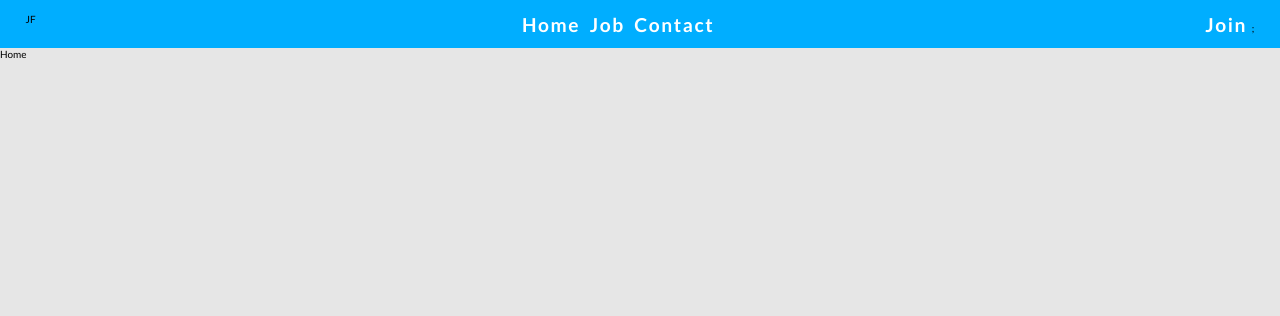
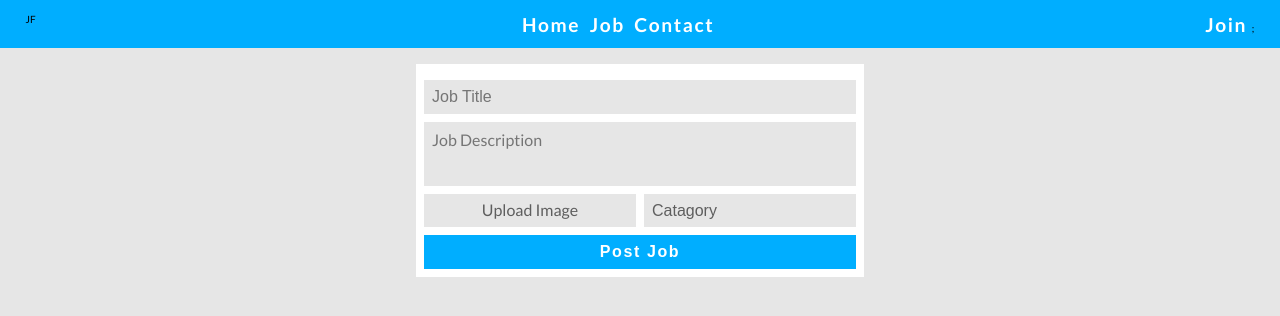
Before and after one commit to BakiAdol/Job-Finder, a React (Create React App) app in the folder client/: page / in a window 1280 px wide. Shown: the top 316 px of the page. Built offline with nearby package versions, Linux system fonts and the light colour scheme; the HTML template or start-up script is replaced by a standard one.

Commit message:
create job post in home

```diff
--- /dev/null
+++ b/client/src/components/home/Home.css
@@ -0,0 +1,4 @@
+.jobPostContainer {
+  width: 35%;
+  margin: 1rem auto;
+}
--- a/client/src/components/home/Home.js
+++ b/client/src/components/home/Home.js
@@ -1,5 +1,13 @@
 import React from "react";
+import "./Home.css";
+import JobPost from "./JobPost/JobPost";
 
 export default function Home() {
-  return <div>Home</div>;
+  return (
+    <div>
+      <div className="jobPostContainer">
+        <JobPost />
+      </div>
+    </div>
+  );
 }
--- /dev/null
+++ b/client/src/components/home/JobPost/CataItems.js
@@ -0,0 +1,20 @@
+let CataItems = [
+  {
+    isSelected: -1,
+    iName: "Catagory",
+  },
+  {
+    isSelected: 0,
+    iName: "React Js",
+  },
+  {
+    isSelected: 0,
+    iName: "Node Js",
+  },
+  {
+    isSelected: 0,
+    iName: "DotNet",
+  },
+];
+
+export default CataItems;
--- /dev/null
+++ b/client/src/components/home/JobPost/JobPost.css
@@ -0,0 +1,105 @@
+div.jobPost {
+  padding: 0.5rem;
+  background-color: var(--c-white);
+}
+div.jobPost form input[type="text"],
+textarea {
+  width: 100%;
+  border: none;
+  background: var(--c-light-gray);
+  padding: 0.5rem;
+  margin-top: 0.5rem;
+  font-size: 1rem;
+  color: var(--c-dark-gray);
+}
+
+div.jobPost form textarea {
+  height: 4rem;
+  resize: none;
+  font-family: var(--f-lato);
+  border: none;
+  outline: none;
+}
+
+div.jobPost form input[type="file"] {
+  display: none;
+}
+
+div.jobPost form div.imgAndCataContainer {
+  display: flex;
+}
+
+div.jobPost form div.imgAndCataContainer div.imgContainer {
+  width: 50%;
+  margin-right: 0.25rem;
+}
+
+div.jobPost form div.imgAndCataContainer div.cataContainer {
+  width: 50%;
+  margin-left: 0.25rem;
+  display: flex;
+  flex-direction: column;
+}
+
+div.jobPost form div.imgAndCataContainer div.cataContainer select {
+  appearance: none;
+  border: none;
+  outline: none;
+  width: 100%;
+  padding: 0.5rem;
+  background-color: var(--c-light-gray);
+  display: inline-block;
+  cursor: pointer;
+  font-size: 1rem;
+  margin: 0.4rem 0 0.5rem 0;
+  color: var(--c-dark-gray);
+}
+
+div.jobPost
+  form
+  div.imgAndCataContainer
+  div.cataContainer
+  div.selectedItemShow {
+  display: flex;
+  justify-content: space-between;
+  background-color: var(--c-light-gray);
+  padding: 0.5rem;
+  font-size: 1rem;
+  color: var(--c-dark-gray);
+  margin-bottom: 0.5rem;
+}
+
+div.jobPost
+  form
+  div.imgAndCataContainer
+  div.cataContainer
+  div.selectedItemShow
+  span {
+  cursor: pointer;
+  color: var(--c-error);
+  font-weight: 700;
+}
+
+div.jobPost form label {
+  width: 100%;
+  text-align: center;
+  padding: 0.35rem 0.5rem 0.5rem 0.5rem;
+  background-color: var(--c-light-gray);
+  display: inline-block;
+  cursor: pointer;
+  font-size: 1rem;
+  margin: 0.4rem 0 0.5rem 0;
+  color: var(--c-dark-gray);
+}
+
+div.jobPost form button {
+  width: 100%;
+  border: none;
+  background: var(--c-primary);
+  padding: 0.5rem;
+  font-size: 1rem;
+  color: var(--c-white);
+  font-weight: 700;
+  letter-spacing: 0.1rem;
+  cursor: pointer;
+}
--- /dev/null
+++ b/client/src/components/home/JobPost/JobPost.js
@@ -0,0 +1,97 @@
+import React, { useState } from "react";
+import CataItems from "./CataItems";
+import "./JobPost.css";
+
+export default function JobPost() {
+  const [jobInp, setjobInp] = useState({
+    jTitle: "",
+    jDescription: "",
+    jImage: "",
+    jCatagory: CataItems,
+  });
+
+  function updateNewState(pos, val) {
+    let obj = { ...jobInp };
+    let items = [...obj.jCatagory];
+    let item = { ...items[pos] };
+    item.isSelected = val;
+    items[pos] = item;
+    obj.jCatagory = items;
+    setjobInp(obj);
+  }
+
+  const hangleInput = (event) => {
+    let { name, value } = event.target;
+    if (name === "jCatagory") {
+      if (value == 0) return 0;
+      updateNewState(value, 1);
+    } else setjobInp({ ...jobInp, [name]: value });
+  };
+
+  const removeCata = (pos) => {
+    updateNewState(pos, 0);
+  };
+
+  const submitJobPost = (e) => {
+    e.preventDefault();
+    let data = { ...jobInp };
+    let cata = [];
+    data.jCatagory.forEach((item, pos) => {
+      if (item.isSelected === 1) cata.push(item.iName);
+    });
+    data.jCatagory = cata;
+    console.log(data);
+  };
+
+  return (
+    <div className="jobPost">
+      <form method="POST" onSubmit={submitJobPost}>
+        <input
+          name="jTitle"
+          type="text"
+          value={jobInp.jTitle}
+          placeholder="Job Title"
+          onChange={hangleInput}
+        />
+        <textarea
+          name="jDescription"
+          value={jobInp.jDescription}
+          placeholder="Job Description"
+          onChange={hangleInput}
+        />
+        <div className="imgAndCataContainer">
+          <div className="imgContainer">
+            <label>
+              Upload Image
+              <input name="jImage" type="file" onChange={hangleInput} />
+            </label>
+            <img src="" alt="" />
+          </div>
+          <div className="cataContainer">
+            <select name="jCatagory" onChange={hangleInput}>
+              {CataItems.map((items, pos) => {
+                return (
+                  <option key={pos} value={pos}>
+                    {items.iName}
+                  </option>
+                );
+              })}
+            </select>
+
+            {jobInp.jCatagory.map((items, pos) => {
+              if (items.isSelected !== 1) return "";
+              return (
+                <div className="selectedItemShow" key={pos}>
+                  <p>{items.iName}</p>
+                  <span onClick={() => removeCata(pos)}>X</span>
+                </div>
+              );
+            })}
+          </div>
+        </div>
+
+        <button type="submit">Post Job</button>
+      </form>
+    </div>
+  );
+}
--- a/client/src/index.css
+++ b/client/src/index.css
@@ -12,10 +12,11 @@
   --c-mid-gray: rgb(145, 145, 145);
   --c-dark-gray: rgb(94, 94, 94);
   --c-error: red;
+  --f-lato: "Lato", sans-serif;
 }
 
 body {
   font-size: 62.5%;
-  font-family: "Lato", sans-serif;
+  font-family: var(--f-lato);
   background-color: var(--c-light-gray);
 }
```
